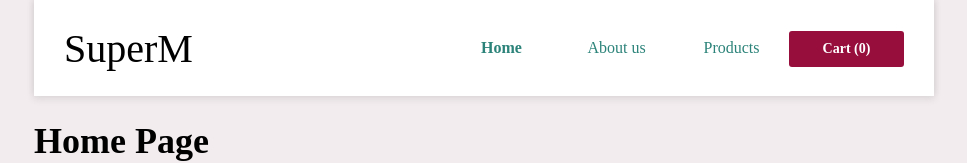
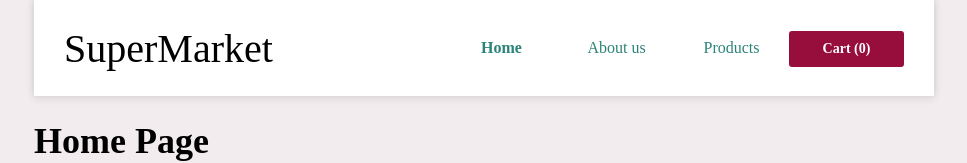
Before and after one commit to naveen5928/SuperMarket, a React (Vite) app in the folder SuperMarket/: page / in a window 1280 px wide. Shown: the top 163 px of the page, without its empty margins (156-1123 px from the left). Built offline with nearby package versions, Linux system fonts and the light colour scheme.

Commit message:
Logo Name changed

```diff
--- a/SuperMarket/src/Components/NavBar.jsx
+++ b/SuperMarket/src/Components/NavBar.jsx
@@ -7,7 +7,7 @@ export default function Navbar() {
   return (
     <nav className="navbar">
       <NavLink to="/" className="nav-brand">
-        SuperM
+        SuperMarket
       </NavLink>
       <ul>
         <li className="nav-item">
```
